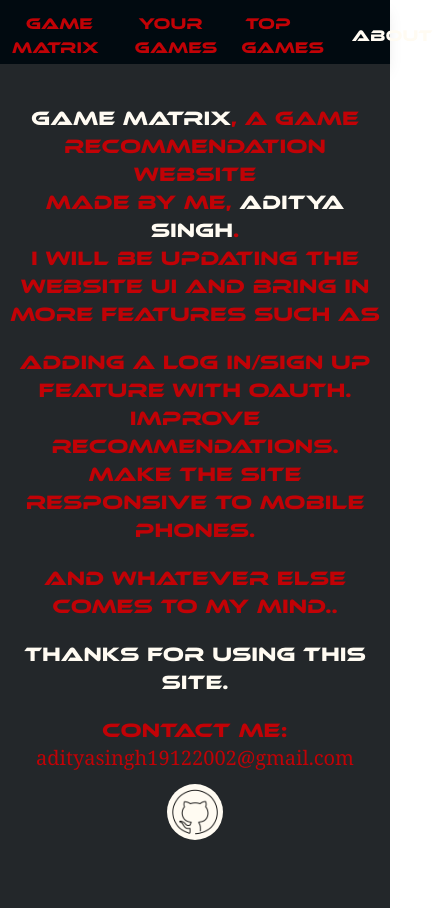
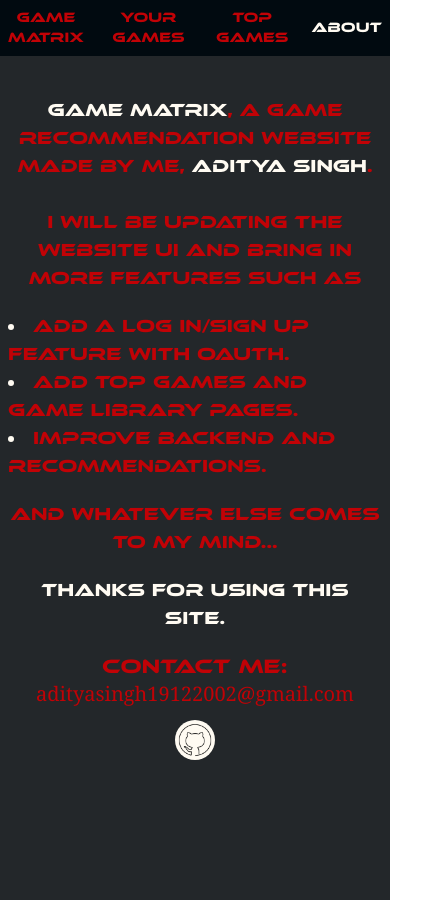
Before and after one commit to Aditya5205/GameMatrix, a Vue app: page /about in a window 390 px wide. Shown: the whole page, 436 px wide, since content can reach past the window. Built offline with nearby package versions, Linux system fonts and the light colour scheme.

Commit message:
Add responsive tailwind css
Add views.js for all views imports.
Make the UI responsive to mobile.
Minor UI changes for desktop.

```diff
--- a/src/App.vue
+++ b/src/App.vue
@@ -1,19 +1,21 @@
 <template>
-  <header class="h-16 bg-black-dark p-3 text-red-light shadow-lg">
+  <header
+    class="h-14 bg-black-dark p-2 text-red-light shadow-lg sm:h-16 sm:p-3"
+  >
     <nav>
-      <ul class="flex items-center gap-x-5">
+      <ul class="flex items-center gap-x-5 text-sm sm:text-base">
         <!-- This is where logo goes -->
-        <li class="mr-3 text-center hover:text-white-light">
-          <RouterLink class="p-1" to="/">GAME <br />MATRIX</RouterLink>
+        <li class="text-center hover:text-white-light sm:mr-3">
+          <RouterLink class="sm:p-1" to="/">GAME <br />MATRIX</RouterLink>
         </li>
-        <li class="hover:text-white-light">
-          <RouterLink class="p-1" to="/your-games"> Your Games </RouterLink>
+        <li class="text-wrap text-center hover:text-white-light">
+          <RouterLink class="sm:p-1" to="/your-games"> Your Games </RouterLink>
         </li>
-        <li class="hover:text-white-light">
-          <RouterLink class="p-1" to="/top-games">Top Games</RouterLink>
+        <li class="text-wrap text-center hover:text-white-light">
+          <RouterLink class="sm:p-1" to="/top-games">Top Games</RouterLink>
         </li>
-        <li class="hover:text-white-light">
-          <RouterLink class="p-1" to="/about">About</RouterLink>
+        <li class="text-center hover:text-white-light">
+          <RouterLink class="sm:p-1" to="/about">About</RouterLink>
         </li>
 
         <!-- <div class="ml-auto px-4">
--- a/src/components/HorizontalCard.vue
+++ b/src/components/HorizontalCard.vue
@@ -1,32 +1,35 @@
 <template>
-  <div class="mx-6 mt-14 flex">
+  <div class="mx-6 mt-14 flex flex-col sm:flex-row">
     <img
-      class="aspect-[5/2] h-[160px] w-[330px] rounded-xl object-fill"
+      class="rounded-xl object-fill sm:aspect-[5/2] sm:h-[160px] sm:w-[330px]"
       :src="`${props.image}`"
       alt="game_image"
     />
-    <div class="ml-5 text-red-light">
+    <div
+      class="mt-2 text-wrap text-sm text-red-light sm:ml-5 sm:mt-0 sm:text-base"
+    >
       <div class="flex">
-        <div>
-          <b>{{ props.name }}</b>
-          <br />
+        <div class="w-4/5">
+          <p class="font-semibold">{{ props.name }}</p>
           Price: <span class="text-white-light">{{ props.price }}</span>
         </div>
         <a
-          class="ml-auto mr-20 flex items-center rounded-full"
+          class="ml-auto mr-5 flex items-center rounded-full sm:mr-20"
           :href="`${props.steam}`"
           target="_blank"
           rel="noopener noreferrer"
         >
           <img
-            class="rounded-full bg-white-light hover:opacity-70 sm:w-9"
+            class="w-9 rounded-full bg-white-light hover:opacity-70 sm:w-9"
             src="../assets/img/8679449_steam_fill_icon.png"
             alt="steam_image"
           />
         </a>
       </div>
       Description:<br />
-      <p class="text-white-light">{{ props.description }}</p>
+      <p class="text-pretty text-xs text-white-light sm:text-base">
+        {{ props.description }}
+      </p>
     </div>
   </div>
 </template>
--- a/src/components/Loader.vue
+++ b/src/components/Loader.vue
@@ -1,21 +1,28 @@
 <template>
-  <div class="loader-parent">
+  <body class="flex justify-center">
     <span class="loader"></span>
-  </div>
+  </body>
 </template>
 
 <style scoped>
-.loader-parent {
-  text-align: center;
-}
-
 .loader {
   width: 70px;
   height: 70px;
   display: inline-block;
   position: absolute;
-  top: 45%;
+  top: 25%;
 }
+
+@media (min-width: 640px) {
+  .loader {
+    width: 70px;
+    height: 70px;
+    display: inline-block;
+    position: absolute;
+    top: 45%;
+  }
+}
+
 .loader::after,
 .loader::before {
   content: "";
--- a/src/views/AboutView.vue
+++ b/src/views/AboutView.vue
@@ -1,19 +1,37 @@
 <template>
   <body class="min-h-screen bg-black-light">
-    <div class="pt-10 text-center text-xl text-red-light">
+    <div class="px-2 pt-10 text-lg text-red-light sm:text-xl">
       <div>
-        <span class="text-white-light">Game Matrix</span>, a game recommendation
-        website <br />
-        made by me, <span class="text-white-light">Aditya Singh</span>.
-        <br />
-        I will be updating the website UI and bring in more features such as
-        <ul class="py-5">
-          <li>Adding a Log in/Sign Up feature with Oauth.</li>
-          <li>Improve Recommendations.</li>
-          <li>Make the site responsive to Mobile Phones.</li>
+        <div class="text-center">
+          <span class="text-white-light">Game Matrix</span>, a game
+          recommendation website <br />
+          made by me, <span class="text-white-light">Aditya Singh</span>.
+          <br /><br />
+          I will be updating the website UI and bring in more features such as
+        </div>
+        <ul
+          class="flex list-inside list-disc flex-col items-center justify-center py-5 sm:list-outside"
+        >
+          <li class="text-white-light">
+            <span class="text-red-light">
+              Add a Log in/Sign Up feature with Oauth.
+            </span>
+          </li>
+          <li class="text-white-light">
+            <span class="text-red-light"
+              >Add Top games and game library pages.</span
+            >
+          </li>
+          <li class="text-white-light">
+            <span class="text-red-light"
+              >Improve Backend and Recommendations.</span
+            >
+          </li>
         </ul>
-        and whatever else comes to my mind..
-        <p class="pt-5 text-white-light">Thanks for using this site.</p>
+        <div class="text-center">
+          and whatever else comes to my mind...
+          <p class="pt-5 text-white-light">Thanks for using this site.</p>
+        </div>
       </div>
     </div>
 
@@ -24,7 +42,7 @@
       <span class="pb-3 font-search">adityasingh19122002@gmail.com</span>
       <a href="https://github.com/Aditya5205">
         <img
-          class="w-14 rounded-full bg-white-light"
+          class="w-10 rounded-full bg-white-light sm:w-14"
           src="../assets/img/github.png"
           alt="github_logo"
       /></a>
--- a/src/views/HomeView.vue
+++ b/src/views/HomeView.vue
@@ -1,18 +1,18 @@
 <template>
   <body class="min-h-screen bg-black-light">
     <div class="flex h-60 flex-col items-center justify-center">
-      <h2 class="w-full text-center text-3xl text-red-light">
+      <h2 class="w-full text-center text-2xl text-red-light sm:text-3xl">
         Generate Game Recommendations
       </h2>
-      <div class="mt-4 flex w-full justify-center">
+      <div class="mt-3 flex w-full justify-center sm:mt-4">
         <input
           @keypress.enter="onGenerate"
           type="text"
-          class="mr-3 w-1/3 rounded-lg p-1 indent-2 text-lg outline-none"
+          class="mr-3 w-1/2 rounded-lg p-1 text-sm outline-none sm:w-1/3 sm:text-lg"
           :class="
             showSearchbarError
-              ? 'bg-red-light text-center font-cool text-white-light '
-              : 'bg-white-dark font-search focus:bg-white-light'
+              ? 'bg-red-light text-center font-cool text-[10px]  text-white-light sm:text-base '
+              : 'bg-white-dark indent-1 font-search focus:bg-white-light sm:indent-2'
           "
           v-model="gameName"
           placeholder="Enter Game Name Here"
@@ -21,18 +21,19 @@
         />
         <button
           @click="onGenerate"
-          class="rounded-lg bg-white-dark px-3 py-2 text-sm text-black-light"
+          class="rounded-lg bg-white-dark p-1.5 text-[10px] text-black-light sm:px-3 sm:py-2 sm:text-sm"
           :disabled="showSearchbarError"
           :class="
             showSearchbarError
               ? 'none'
-              : 'hover:bg-red-light hover:text-white-light'
+              : 'sm:hover:bg-red-light sm:hover:text-white-light'
           "
         >
           Generate
         </button>
       </div>
     </div>
+
     <Trending
       @trend_game="
         (game_name) => {
--- a/src/views/ResultsView.vue
+++ b/src/views/ResultsView.vue
@@ -3,7 +3,9 @@
     <loadingScreen v-if="isLoading" />
 
     <div v-else v-cloak>
-      <h1 class="w-full text-center text-3xl text-white-dark">
+      <h1
+        class="w-full text-wrap pt-2 text-center text-2xl text-white-dark sm:pt-0 sm:text-3xl"
+      >
         Recommendations for <span class="text-red-light">{{ gameName }}</span>
       </h1>
 
@@ -32,7 +34,10 @@
         </div>
       </div>
 
-      <div v-else class="mt-20 text-center text-3xl text-white-light">
+      <div
+        v-else
+        class="mt-20 text-center text-2xl text-white-light sm:text-3xl"
+      >
         <h3>No similar games to show</h3>
       </div>
 
@@ -54,7 +59,10 @@
         </div>
       </div>
 
-      <div v-else class="mt-20 text-center text-3xl text-white-light">
+      <div
+        v-else
+        class="mt-20 text-center text-2xl text-white-light sm:text-3xl"
+      >
         <h3>No similar games played by other users</h3>
       </div>
 
@@ -85,7 +93,7 @@ const isLoading = ref(true);
 const gameName = ref("");
 
 const sendGameName = (gameName) => {
-  const path = "https://game-recommendation-flask.onrender.com/results";
+  const path = "http://127.0.0.1:5000/results";
   axios
     .post(path, { gameName: gameName })
     .then((res) => {
--- a/src/views/TopGamesView.vue
+++ b/src/views/TopGamesView.vue
@@ -1,6 +1,8 @@
 <template>
   <body class="min-h-screen bg-black-light">
-    <div class="flex items-center justify-center text-2xl text-red-light">
+    <div
+      class="flex items-center justify-center text-lg text-red-light sm:text-2xl"
+    >
       <h1>This is top games page</h1>
     </div>
   </body>
--- a/src/views/YourGamesView.vue
+++ b/src/views/YourGamesView.vue
@@ -1,6 +1,8 @@
 <template>
   <body class="min-h-screen bg-black-light">
-    <div class="flex items-center justify-center text-2xl text-red-light">
+    <div
+      class="flex items-center justify-center text-lg text-red-light sm:text-2xl"
+    >
       <h1>This is game library page</h1>
     </div>
   </body>
--- /dev/null
+++ b/src/views/views.js
@@ -0,0 +1,15 @@
+import HomeView from "./HomeView.vue";
+import YourGamesView from "./YourGamesView.vue";
+import TopGamesView from "./TopGamesView.vue";
+import AboutView from "./AboutView.vue";
+import ResultsView from "./ResultsView.vue";
+import ErrorView from "./ErrorView.vue";
+
+export {
+  HomeView,
+  YourGamesView,
+  TopGamesView,
+  AboutView,
+  ResultsView,
+  ErrorView,
+};
```
Also changed, not shown: src/components/TrendingGames.vue (+11 -7 lines), src/router/index.js (+8 -6 lines).
